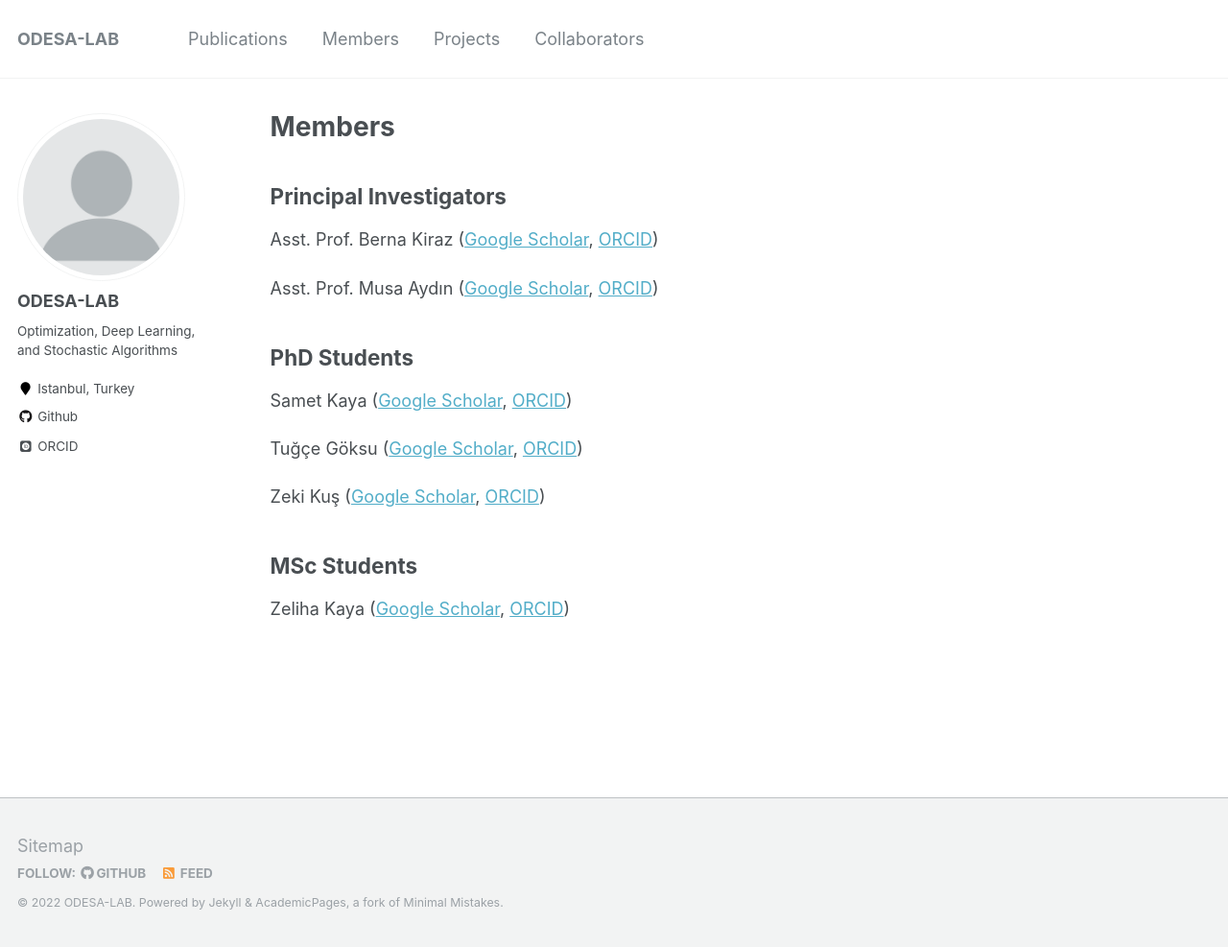
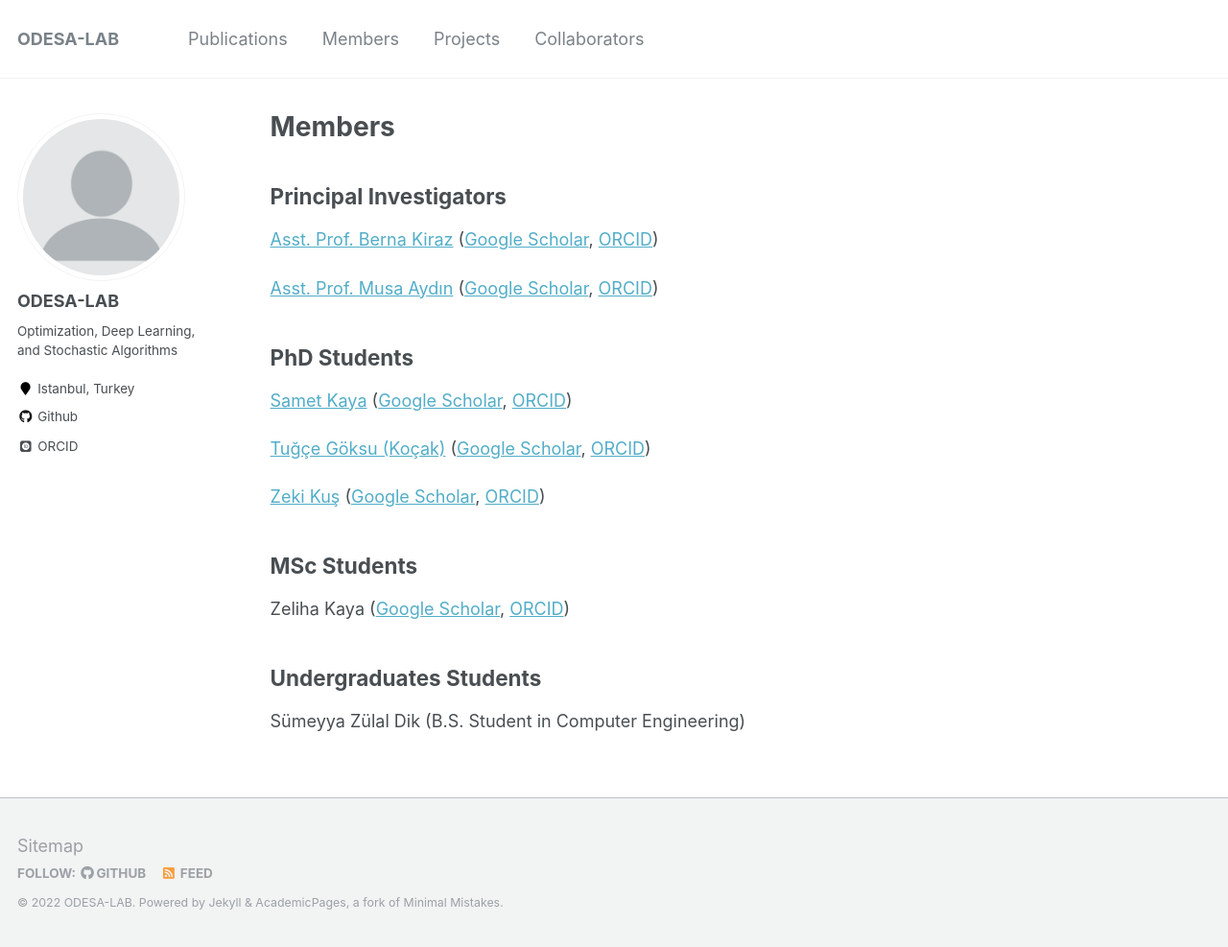
Before and after one commit to ODESALAB/odesalab.github.io, a Jekyll site: the page built from _pages/members.md, in a window 1280 px wide and 987 px high. Shown: the whole window at 96% size. Built offline with Jekyll 4.4.1, drawn with Linux system fonts in a browser that asks for light colours; some web fonts are replaced.

Commit message:
update about, collaborator, members, projects and publications

```diff
--- a/_pages/members.md
+++ b/_pages/members.md
@@ -7,18 +7,22 @@ author_profile: true
 
 ## Principal Investigators
 
-Asst. Prof. Berna Kiraz ([Google Scholar](https://scholar.google.com/citations?user=Je4hzioAAAAJ), [ORCID](https://orcid.org/0000-0002-8428-3217))
+[Asst. Prof. Berna Kiraz](https://bkiraz.fsm.edu.tr/) ([Google Scholar](https://scholar.google.com/citations?user=Je4hzioAAAAJ), [ORCID](https://orcid.org/0000-0002-8428-3217))
 
-Asst. Prof. Musa Aydın ([Google Scholar](https://scholar.google.com/citations?user=yfKMO-wAAAAJ), [ORCID](https://orcid.org/0000-0002-5825-2230))
+[Asst. Prof. Musa Aydın](https://maydin.fsm.edu.tr/) ([Google Scholar](https://scholar.google.com/citations?user=yfKMO-wAAAAJ), [ORCID](https://orcid.org/0000-0002-5825-2230))
 
 ## PhD Students
 
-Samet Kaya ([Google Scholar](), [ORCID]())
+[Samet Kaya](https://skaya.fsm.edu.tr/) ([Google Scholar](), [ORCID]())
 
-Tuğçe Göksu ([Google Scholar](https://scholar.google.com/citations?user=KfQk4KsAAAAJ), [ORCID]())
+[Tuğçe Göksu (Koçak)](https://tkocak.fsm.edu.tr/) ([Google Scholar](https://scholar.google.com/citations?user=KfQk4KsAAAAJ), [ORCID]())
 
-Zeki Kuş ([Google Scholar](https://scholar.google.com/citations?user=h2B-3LwAAAAJ), [ORCID](https://orcid.org/0000-0001-8762-7233))
+[Zeki Kuş](https://zkus.fsm.edu.tr/) ([Google Scholar](https://scholar.google.com/citations?user=h2B-3LwAAAAJ), [ORCID](https://orcid.org/0000-0001-8762-7233))
 
 ## MSc Students
 
 Zeliha Kaya ([Google Scholar](), [ORCID]())
+
+## Undergraduates Students
+
+Sümeyya Zülal Dik (B.S. Student in Computer Engineering)
```
Also changed, not shown: _pages/about.md (+1 -1 lines), _pages/collaborators.md (+12 -0 lines), _pages/projects.md (+6 -1 lines), _pages/publications.md (+15 -1 lines).
